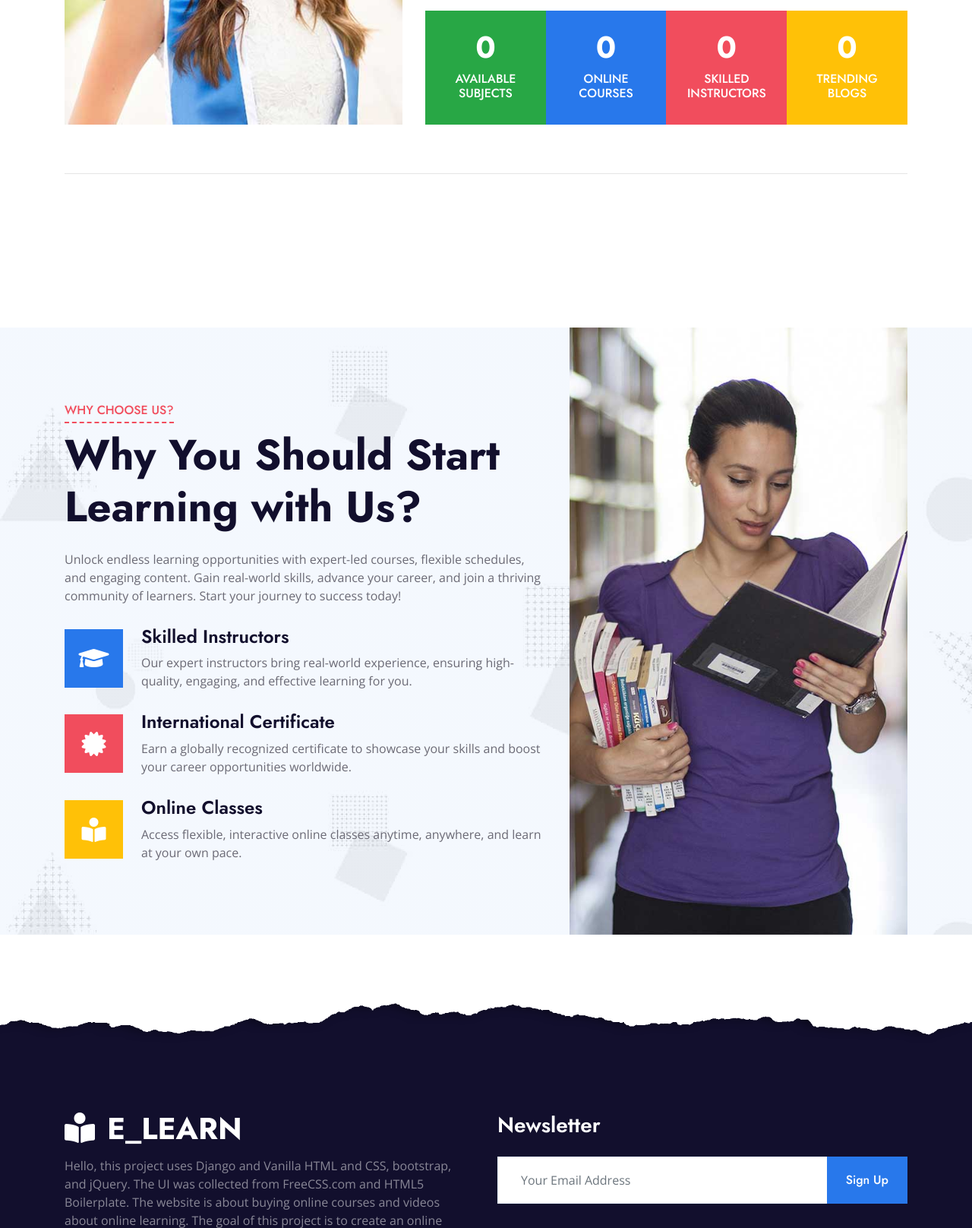
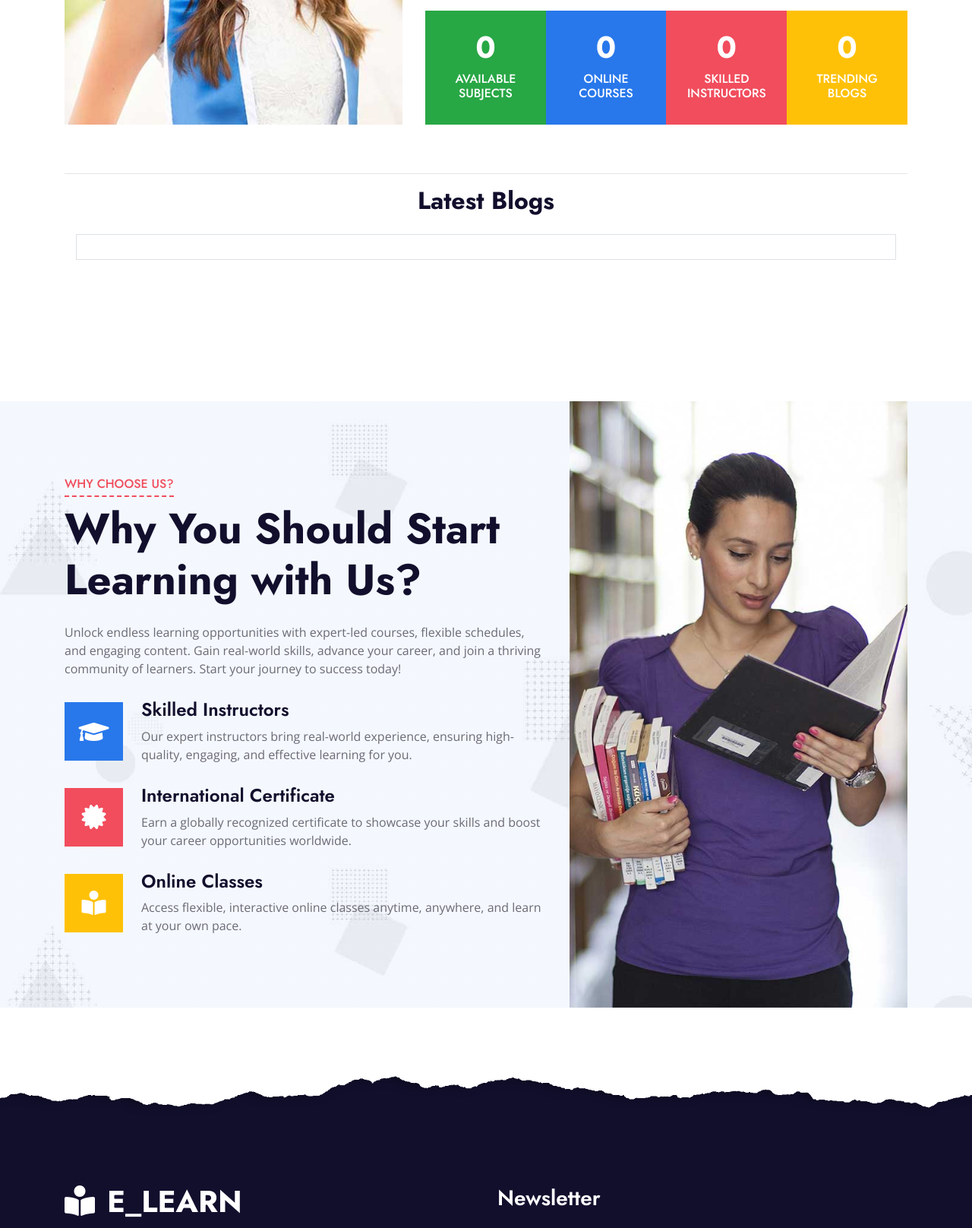
Before and after one commit to Moskov-1/E_LEARN, a Django app: page /blogs/ in a window 1280 px wide. Shown: the part 1266-2882 px from the top of the page at 76% size. Run offline with Django 5.2, Linux system fonts and the light colour scheme; data that the repository does not hold is empty; some libraries are stand-ins or nearby versions.

Commit message:
blog fix 1

```diff
--- a/learn/templates/learn/content/about_content.html
+++ b/learn/templates/learn/content/about_content.html
@@ -70,6 +70,10 @@
     <br/>
     <br/>
     <hr/>
+    <div class='container '>
+      <h2 class="text-center mb-4">Latest Blogs</h2>
+      <div class='p-3 border rounded overflow-auto' style="max-height: 500px;">
+
         {% for blog in blogs %}
         <br/>
           <div class="row">
@@ -104,5 +108,7 @@
         {% endfor %}
       </div>
     </div>
+  </div>
+</div>
 <!-- About End -->
 {% include "content/feature_content.html" %}
```
Also changed, not shown: learn/templates/learn/signup.html (+4 -3 lines). Lines whose indentation alone changed are shown as unchanged.
